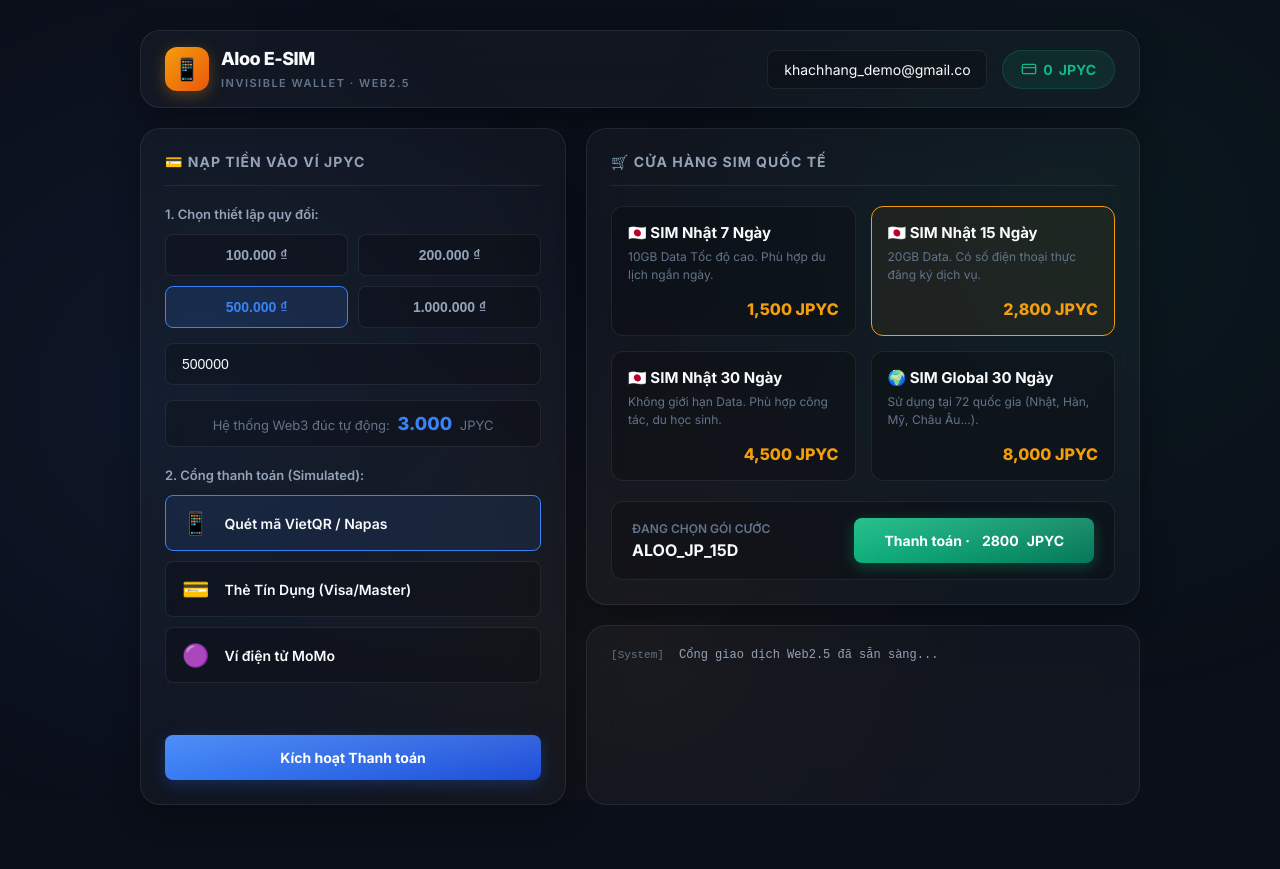
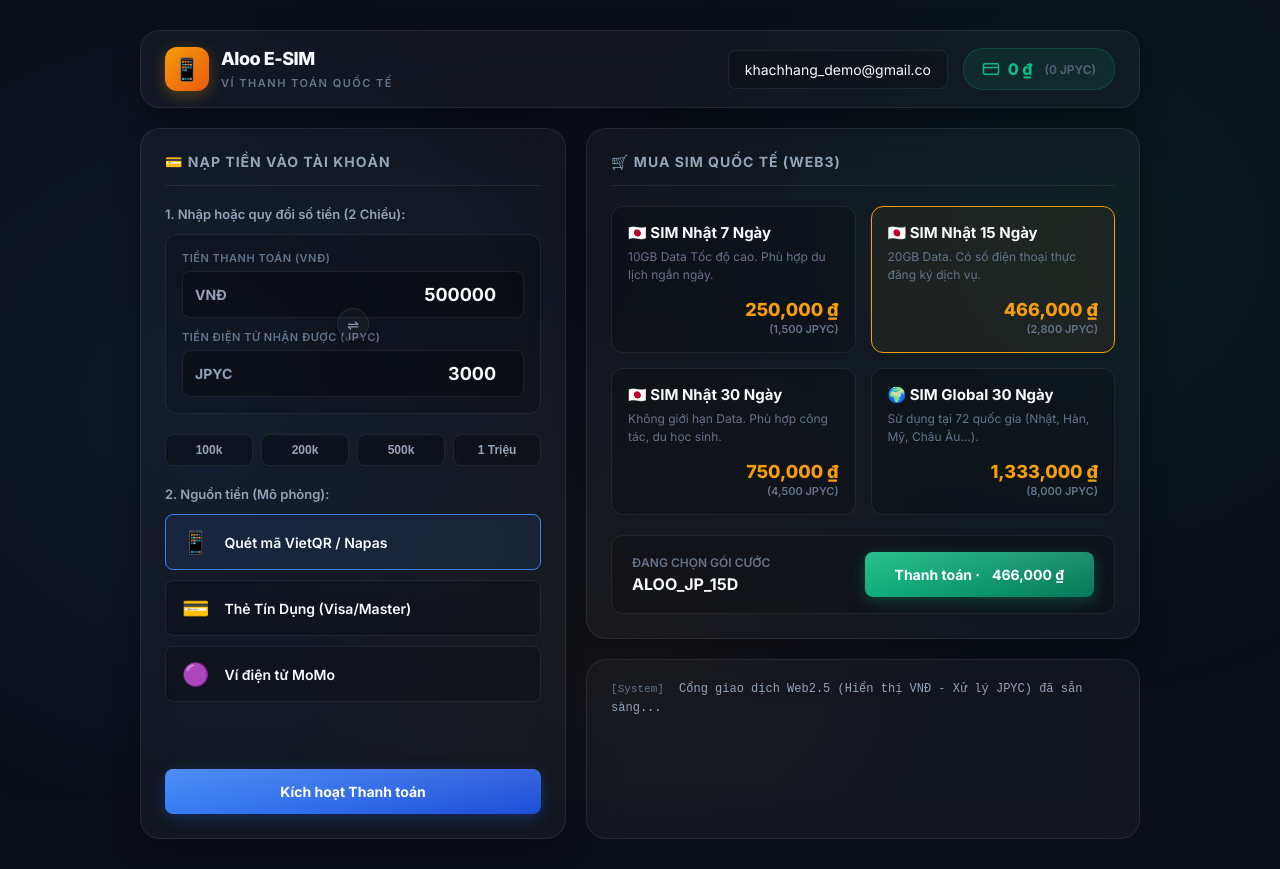
Before and after one commit to Tumiqa/First_Contract, a website: page index.html in a window 1280 px wide. Before the commit the page ends 835 px from the top, so only its background shows below. Drawn offline with Linux system fonts and the light colour scheme; no server answers.

Commit message:
feat: Introduce VNĐ-First UX and Two-Way VND-JPYC Converter

```diff
--- a/index.html
+++ b/index.html
@@ -103,7 +103,10 @@
             border: 1px solid rgba(16, 185, 129, 0.2);
             color: var(--accent);
             padding: 10px 18px; border-radius: 20px;
-            font-weight: 700; font-size: 14px; display: flex; align-items: center; gap: 6px;
+            display: flex; align-items: center; gap: 8px; font-size: 16px; font-weight: 800;
+        }
+        .balance-jpyc-sub {
+            font-size: 12px; font-weight: 600; color: var(--text-3); margin-left: 4px; opacity: 0.8;
         }
 
         /* --- MAIN CONTENT --- */
@@ -125,30 +128,45 @@
             border-bottom: 1px solid var(--border); padding-bottom: 15px; margin-bottom: 20px;
         }
 
-        /* --- LEFT WALL: TOPUP --- */
         .section-label { font-size: 13px; font-weight: 600; color: var(--text-2); margin-bottom: 12px; }
 
-        .topup-grid { display: grid; grid-template-columns: 1fr 1fr; gap: 10px; margin-bottom: 15px; }
-        .topup-btn {
-            background: rgba(0,0,0,0.2); border: 1px solid var(--border); color: var(--text-2);
-            padding: 12px; border-radius: var(--radius-sm); cursor: pointer;
-            font-weight: 600; font-size: 14px; transition: all 0.2s;
+        /* TWO WAY EXCHANGE CALCULATOR */
+        .exchange-calc {
+            background: rgba(0,0,0,0.2); border: 1px solid var(--border);
+            border-radius: var(--radius-md); padding: 16px; margin-bottom: 20px;
+            display: flex; flex-direction: column; gap: 12px; position: relative;
         }
-        .topup-btn:hover { background: var(--surface-hover); color: var(--text-1); }
-        .topup-btn.active { background: rgba(59, 130, 246, 0.15); border-color: var(--primary); color: var(--primary); }
+        .input-group {
+            display: flex; flex-direction: column; gap: 6px;
+        }
+        .input-group label {
+            font-size: 11px; font-weight: 600; color: var(--text-3); text-transform: uppercase; letter-spacing: 0.5px;
+        }
+        .input-wrapper {
+            display: flex; align-items: center; background: rgba(0,0,0,0.3);
+            border: 1px solid var(--border); border-radius: var(--radius-sm);
+            padding: 0 12px; transition: border 0.2s;
+        }
+        .input-wrapper:focus-within { border-color: var(--primary); }
+        .input-wrapper span { font-size: 14px; font-weight: 700; color: var(--text-2); user-select: none; width: 45px; }
+        .input-wrapper input {
+            flex: 1; background: transparent; border: none; color: var(--text-1);
+            padding: 12px 0; font-size: 18px; font-weight: 700; font-family: inherit; outline: none; text-align: right;
+        }
+        .swap-icon {
+            position: absolute; top: 50%; left: 50%; transform: translate(-50%, -50%);
+            width: 32px; height: 32px; background: var(--surface); border: 1px solid var(--border);
+            border-radius: 50%; display: flex; align-items: center; justify-content: center;
+            font-size: 14px; color: var(--text-2); box-shadow: 0 4px 10px rgba(0,0,0,0.5); z-index: 2;
+        }
 
-        .custom-input {
-            width: 100%; background: rgba(0,0,0,0.2); border: 1px solid var(--border);
-            color: var(--text-1); padding: 12px 16px; border-radius: var(--radius-sm);
-            margin-bottom: 15px; font-size: 14px; transition: border 0.3s;
+        .topup-presets { display: flex; gap: 8px; margin-bottom: 20px; }
+        .preset-btn {
+            flex: 1; background: rgba(0,0,0,0.3); border: 1px solid var(--border);
+            color: var(--text-2); padding: 8px 0; border-radius: var(--radius-sm);
+            font-size: 12px; font-weight: 600; cursor: pointer; transition: 0.2s;
         }
-        .custom-input:focus { border-color: var(--primary); outline: none; }
-
-        .preview-box {
-            background: rgba(0,0,0,0.2); border-radius: var(--radius-sm); padding: 12px;
-            text-align: center; font-size: 13px; color: var(--text-3); margin-bottom: 20px; border: 1px solid var(--border);
-        }
-        .preview-box b { color: var(--primary); font-size: 18px; font-weight: 800; display: inline-block; margin: 0 4px; }
+        .preset-btn:hover { background: var(--surface-hover); color: var(--text-1); }
 
         .pay-methods { display: flex; flex-direction: column; gap: 10px; margin-bottom: 25px; flex-grow: 1; }
         .pay-method {
@@ -190,7 +208,10 @@
 
         .product-name { font-weight: 700; font-size: 15px; color: var(--text-1); margin-bottom: 6px; }
         .product-desc { font-size: 12px; color: var(--text-3); line-height: 1.5; margin-bottom: 15px; }
-        .product-price { font-weight: 800; font-size: 16px; color: var(--warning); text-align: right; margin-top: auto; }
+
+        .price-tag { margin-top: auto; display: flex; flex-direction: column; align-items: flex-end; }
+        .price-vnd { font-weight: 800; font-size: 18px; color: var(--warning); }
+        .price-jpyc { font-size: 11px; font-weight: 600; color: var(--text-3); margin-top: 2px; }
 
         .checkout-bar {
             background: rgba(0,0,0,0.2); border: 1px solid var(--border);
@@ -271,14 +292,15 @@
             <div class="logo-icon">📱</div>
             <div class="logo-text">
                 <h1>Aloo E-SIM</h1>
-                <span>Invisible Wallet · Web2.5</span>
+                <span>Ví Thanh Toán Quốc Tế</span>
             </div>
         </div>
         <div class="user-panel">
-            <input type="email" id="email" class="email-input" value="khachhang_demo@gmail.com" title="Email định danh Ví Ẩn" placeholder="Nhập email...">
-            <div class="balance-badge">
-                <svg width="16" height="16" viewBox="0 0 24 24" fill="none" stroke="currentColor" stroke-width="2" stroke-linecap="round" stroke-linejoin="round"><rect x="2" y="5" width="20" height="14" rx="2" ry="2"></rect><line x1="2" y1="10" x2="22" y2="10"></line></svg>
-                <span id="balanceDisplay">0</span> JPYC
+            <input type="email" id="email" class="email-input" value="khachhang_demo@gmail.com" title="Email định danh Ví" placeholder="Nhập email...">
+            <div class="balance-badge" title="Tài sản điện tử JPYC được bảo trợ On-chain">
+                <svg width="18" height="18" viewBox="0 0 24 24" fill="none" stroke="currentColor" stroke-width="2" stroke-linecap="round" stroke-linejoin="round"><rect x="2" y="5" width="20" height="14" rx="2" ry="2"></rect><line x1="2" y1="10" x2="22" y2="10"></line></svg>
+                <span id="balanceDisplayVND">0 ₫</span>
+                <span class="balance-jpyc-sub" id="balanceDisplayJPYC">(0 JPYC)</span>
             </div>
         </div>
     </header>
@@ -286,23 +308,36 @@
     <div class="grid-layout">
         <!-- Left Column: Topup -->
         <div class="card">
-            <div class="card-header">💳 Nạp tiền vào Ví JPYC</div>
+            <div class="card-header">💳 Nạp tiền vào tài khoản</div>
 
-            <div class="section-label">1. Chọn thiết lập quy đổi:</div>
-            <div class="topup-grid">
-                <button class="topup-btn" onclick="selectTopup(100000, this)">100.000 ₫</button>
-                <button class="topup-btn" onclick="selectTopup(200000, this)">200.000 ₫</button>
-                <button class="topup-btn active" onclick="selectTopup(500000, this)">500.000 ₫</button>
-                <button class="topup-btn" onclick="selectTopup(1000000, this)">1.000.000 ₫</button>
+            <div class="section-label">1. Nhập hoặc quy đổi số tiền (2 Chiều):</div>
+
+            <div class="exchange-calc">
+                <div class="input-group">
+                    <label>Tiền thanh toán (VNĐ)</label>
+                    <div class="input-wrapper">
+                        <span>VNĐ</span>
+                        <input type="number" id="inputVND" value="500000" oninput="calcToJPYC()">
+                    </div>
+                </div>
+                <div class="swap-icon">⇌</div>
+                <div class="input-group">
+                    <label>Tiền điện tử nhận được (JPYC)</label>
+                    <div class="input-wrapper">
+                        <span>JPYC</span>
+                        <input type="number" id="inputJPYC" value="3000" oninput="calcToVND()">
+                    </div>
+                </div>
             </div>
 
-            <input type="number" id="customAmount" class="custom-input" value="500000" placeholder="Nhập số tiền VNĐ khác...">
-
-            <div class="preview-box">
-                Hệ thống Web3 đúc tự động: <b id="previewJPYC">3000</b> JPYC
+            <div class="topup-presets">
+                <button class="preset-btn" onclick="setPreset(100000)">100k</button>
+                <button class="preset-btn" onclick="setPreset(200000)">200k</button>
+                <button class="preset-btn" onclick="setPreset(500000)">500k</button>
+                <button class="preset-btn" onclick="setPreset(1000000)">1 Triệu</button>
             </div>
 
-            <div class="section-label">2. Cổng thanh toán (Simulated):</div>
+            <div class="section-label">2. Nguồn tiền (Mô phỏng):</div>
             <div class="pay-methods">
                 <div class="pay-method active" onclick="selectPayMethod('qr', 'VietQR', this)">
                     <span class="icon">📱</span>
@@ -326,7 +361,7 @@
         <!-- Right Column: Store -->
         <div style="display: flex; flex-direction: column; gap: 20px;">
             <div class="card" style="flex-grow: 1;">
-                <div class="card-header">🛒 Cửa hàng SIM Quốc Tế</div>
+                <div class="card-header">🛒 Mua SIM Quốc Tế (Web3)</div>
 
                 <div class="product-grid">
                     <div class="product-item" onclick="selectProduct('ALOO_JP_7D', 1500, this)">
@@ -334,28 +369,40 @@
                             <div class="product-name">🇯🇵 SIM Nhật 7 Ngày</div>
                             <div class="product-desc">10GB Data Tốc độ cao. Phù hợp du lịch ngắn ngày.</div>
                         </div>
-                        <div class="product-price">1,500 JPYC</div>
+                        <div class="price-tag">
+                            <span class="price-vnd">250,000 ₫</span>
+                            <span class="price-jpyc">(1,500 JPYC)</span>
+                        </div>
                     </div>
                     <div class="product-item selected" onclick="selectProduct('ALOO_JP_15D', 2800, this)">
                         <div>
                             <div class="product-name">🇯🇵 SIM Nhật 15 Ngày</div>
                             <div class="product-desc">20GB Data. Có số điện thoại thực đăng ký dịch vụ.</div>
                         </div>
-                        <div class="product-price">2,800 JPYC</div>
+                        <div class="price-tag">
+                            <span class="price-vnd">466,000 ₫</span>
+                            <span class="price-jpyc">(2,800 JPYC)</span>
+                        </div>
                     </div>
                     <div class="product-item" onclick="selectProduct('ALOO_JP_30D', 4500, this)">
                         <div>
                             <div class="product-name">🇯🇵 SIM Nhật 30 Ngày</div>
                             <div class="product-desc">Không giới hạn Data. Phù hợp công tác, du học sinh.</div>
                         </div>
-                        <div class="product-price">4,500 JPYC</div>
+                        <div class="price-tag">
+                            <span class="price-vnd">750,000 ₫</span>
+                            <span class="price-jpyc">(4,500 JPYC)</span>
+                        </div>
                     </div>
                     <div class="product-item" onclick="selectProduct('ALOO_GLOBAL', 8000, this)">
                         <div>
                             <div class="product-name">🌍 SIM Global 30 Ngày</div>
                             <div class="product-desc">Sử dụng tại 72 quốc gia (Nhật, Hàn, Mỹ, Châu Âu...).</div>
                         </div>
-                        <div class="product-price">8,000 JPYC</div>
+                        <div class="price-tag">
+                            <span class="price-vnd">1,333,000 ₫</span>
+                            <span class="price-jpyc">(8,000 JPYC)</span>
+                        </div>
                     </div>
                 </div>
 
@@ -365,13 +412,13 @@
                         <b id="selectedProductName">ALOO_JP_15D</b>
                     </div>
                     <button id="btnBuy" class="btn-action btn-accent" style="width: auto; padding: 14px 30px;">
-                        Thanh toán · <span id="selectedProductPrice" style="margin-left:4px;">2800</span> JPYC
+                        Thanh toán · <span id="selectedProductPriceVND" style="margin-left:4px;">466,000 ₫</span>
                     </button>
                 </div>
             </div>
 
             <div class="logger" id="log">
-                <div class="log-entry"><span class="log-time">[System]</span> <span class="log-msg">Cổng giao dịch Web2.5 đã sẵn sàng...</span></div>
+                <div class="log-entry"><span class="log-time">[System]</span> <span class="log-msg">Cổng giao dịch Web2.5 (Hiển thị VNĐ - Xử lý JPYC) đã sẵn sàng...</span></div>
             </div>
         </div>
     </div>
@@ -391,15 +438,19 @@
 </div>
 
 <script>
-    let currentBalance = 0;
+    const RATE = 500000 / 3000; // 1 JPYC = 166.666 VND
+    let currentBalanceJPYC = 0;
+
     let selectedOrder = "ALOO_JP_15D";
-    let selectedPrice = 2800;
+    let selectedPriceJPYC = 2800;
+
     let currentMethodCode = "qr";
     let currentMethodName = "VietQR";
 
     const API = "http://localhost:8000";
     const logDiv = document.getElementById('log');
-    const inputAmount = document.getElementById('customAmount');
+    const inputVND = document.getElementById('inputVND');
+    const inputJPYC = document.getElementById('inputJPYC');
     const paymentModal = document.getElementById('paymentModal');
 
     function log(msg, type='msg') {
@@ -408,19 +459,29 @@
         logDiv.scrollTop = logDiv.scrollHeight;
     }
 
-    // Topup Logic
-    function selectTopup(amount, el) {
-        document.querySelectorAll('.topup-btn').forEach(b => b.classList.remove('active'));
-        el.classList.add('active');
-        inputAmount.value = amount;
-        updatePreview();
+    // Two-way calculator logic
+    function calcToJPYC() {
+        const vnd = parseInt(inputVND.value) || 0;
+        inputJPYC.value = Math.round(vnd / RATE);
     }
 
-    inputAmount.addEventListener('input', updatePreview);
+    function calcToVND() {
+        const jpyc = parseInt(inputJPYC.value) || 0;
+        inputVND.value = Math.round(jpyc * RATE);
+    }
 
-    function updatePreview() {
-        const vnd = parseInt(inputAmount.value) || 0;
-        document.getElementById('previewJPYC').innerText = Math.round(vnd * 3000 / 500000).toLocaleString('vi-VN');
+    function setPreset(vnd) {
+        inputVND.value = vnd;
+        calcToJPYC();
+    }
+
+    // Refresh balance UI (VND Primary)
+    function refreshBalanceUI(jpyc) {
+        currentBalanceJPYC = jpyc;
+        const vnd = Math.round(jpyc * RATE);
+
+        document.getElementById('balanceDisplayVND').innerText = vnd.toLocaleString('vi-VN') + " ₫";
+        document.getElementById('balanceDisplayJPYC').innerText = `(${jpyc.toLocaleString('vi-VN')} JPYC)`;
     }
 
     // Payment Methods Logic
@@ -432,18 +493,21 @@
     }
 
     // Shop Product Logic
-    function selectProduct(orderId, price, el) {
+    function selectProduct(orderId, priceJPYC, el) {
         document.querySelectorAll('.product-item').forEach(i => i.classList.remove('selected'));
         el.classList.add('selected');
+
         selectedOrder = orderId;
-        selectedPrice = price;
+        selectedPriceJPYC = priceJPYC;
+
+        const vnd = Math.round(priceJPYC * RATE);
         document.getElementById('selectedProductName').innerText = orderId;
-        document.getElementById('selectedProductPrice').innerText = price;
+        document.getElementById('selectedProductPriceVND').innerText = vnd.toLocaleString('vi-VN') + " ₫";
     }
 
     // Modal Triggers
     document.getElementById('btnOpenTopupModal').onclick = () => {
-        const vnd = parseInt(inputAmount.value);
+        const vnd = parseInt(inputVND.value);
         if(!vnd || vnd < 10000) return alert("Số tiền nạp tối thiểu 10.000đ");
 
         document.getElementById('modalAmount').innerText = vnd.toLocaleString('vi-VN') + " ₫";
@@ -455,7 +519,7 @@
                 <div class="qr-placeholder">
                     <img src="https://upload.wikimedia.org/wikipedia/commons/d/d0/QR_code_for_mobile_English_Wikipedia.svg" width="160" style="opacity:0.8;">
                 </div>
-                <p style="font-size: 13px; color: var(--text-2); margin-bottom:20px;">Mở ứng dụng ngân hàng quét mã QR trên</p>
+                <p style="font-size: 13px; color: var(--text-2); margin-bottom:20px;">Mở ứng dụng ngân hàng quét mã để thanh toán <b>${vnd.toLocaleString('vi-VN')} ₫</b></p>
             `;
         } else {
             document.getElementById('modalTitle').innerText = "Thanh toán Thẻ Quốc Tế";
@@ -482,13 +546,15 @@
     // API Topup
     document.getElementById('btnConfirmPayment').onclick = async () => {
         const email = document.getElementById('email').value;
-        const vndAmount = parseInt(inputAmount.value);
+        const vndAmount = parseInt(inputVND.value);
+        const jpycAmountExpected = parseInt(inputJPYC.value);
+
         const btn = document.getElementById('btnConfirmPayment');
-
         btn.innerText = "Đang chuyển JPYC on-chain...";
         btn.disabled = true;
 
-        log(`🟡 Khách hàng đã thanh toán qua ${currentMethodName}. Đang kích hoạt Custodial Relayer...`, 'warn');
+        log(`🟡 Cổng Ngân Hàng: Đã nhận ${vndAmount.toLocaleString('vi-VN')} ₫ qua ${currentMethodName}.`, 'warn');
+        log(`🟡 Kích hoạt Ví Tổng: Tự động đúc ${jpycAmountExpected.toLocaleString('vi-VN')} điện tử (JPYC)...`, 'warn');
 
         try {
             const res = await fetch(`${API}/api/topup`, {
@@ -499,9 +565,8 @@
             const data = await res.json();
 
             if(data.status === "success") {
-                currentBalance = data.new_balance;
-                document.getElementById('balanceDisplay').innerText = currentBalance.toLocaleString('vi-VN');
-                log(`🟢 Web3 Success: Đã thay mặt khách chuyển <b>${data.jpyc_received} JPYC</b> vào Ví Ẩn.`, 'ok');
+                refreshBalanceUI(data.new_balance);
+                log(`🟢 Blockchain: Đã cấp quyền <b>${data.jpyc_received} JPYC</b> vào Ví Ẩn Web3.`, 'ok');
                 log(`🔗 TxHash: <a href="https://sepolia.etherscan.io/tx/${data.txHash}" target="_blank" class="log-tx">${data.txHash.slice(0,30)}...</a>`, 'msg');
                 closeModal();
             } else {
@@ -509,7 +574,7 @@
                 closeModal();
             }
         } catch (e) {
-            log("🔴 Mất kết nối tới API Backend (port 8000)!", 'err');
+            log("🔴 Mất kết nối tới API Backend (port 8000)! Vui lòng bật Terminal chạy Python.", 'err');
             closeModal();
         }
     };
@@ -517,42 +582,44 @@
     // API Buy SIM
     document.getElementById('btnBuy').onclick = async () => {
         const email = document.getElementById('email').value;
-        if(currentBalance < selectedPrice) {
-            alert(`Số dư không đủ! Cần ${selectedPrice} JPYC. Vui lòng nạp thêm tiền qua thẻ hoặc QR.`);
+        if(currentBalanceJPYC < selectedPriceJPYC) {
+            const missingJPYC = selectedPriceJPYC - currentBalanceJPYC;
+            const missingVND = Math.round(missingJPYC * RATE);
+            alert(`Tài khoản không đủ tiền!\nBạn thiếu khoảng ${missingVND.toLocaleString('vi-VN')} ₫ (${missingJPYC} JPYC).`);
+            setPreset(missingVND);
             return;
         }
 
         const btn = document.getElementById('btnBuy');
-        btn.innerHTML = "Đang ký On-chain...";
+        const oldText = btn.innerHTML;
+        btn.innerHTML = "Đang ký on-chain...";
         btn.disabled = true;
 
-        log(`🟡 Backend đang đóng vai trò Ví Ẩn, gọi Smart Contract cho ID <b>${selectedOrder}</b>...`, 'warn');
+        log(`🟡 Tài khoản khách trừ <b>${(selectedPriceJPYC * RATE).toLocaleString('vi-VN')} ₫</b>.`, 'warn');
+        log(`🟡 Backend đang dùng cấu trúc Ví Ẩn chuyển <b>${selectedPriceJPYC} JPYC</b> vào Smart Contract...`, 'warn');
 
         try {
             const res = await fetch(`${API}/api/buy-sim`, {
                 method: 'POST',
                 headers: { 'Content-Type': 'application/json' },
-                body: JSON.stringify({ email: email, orderId: selectedOrder, jpyc_amount: selectedPrice })
+                body: JSON.stringify({ email: email, orderId: selectedOrder, jpyc_amount: selectedPriceJPYC })
             });
             const data = await res.json();
 
             if(data.status === "success") {
-                currentBalance = data.remaining;
-                document.getElementById('balanceDisplay').innerText = currentBalance.toLocaleString('vi-VN');
-                log(`🟢 Mua SIM thành công! Bút toán Smart Contract đã ghi nhận.`, 'ok');
-                log(`🔗 Smart Contract Tx: <a href="https://sepolia.etherscan.io/tx/${data.txHash}" target="_blank" class="log-tx">${data.txHash.slice(0,30)}...</a>`, 'msg');
+                refreshBalanceUI(data.remaining);
+                log(`🟢 Hoàn tất! Smart Contract xác nhận khách mua SIM thành công.`, 'ok');
+                log(`🔗 TxHash: <a href="https://sepolia.etherscan.io/tx/${data.txHash}" target="_blank" class="log-tx">${data.txHash.slice(0,30)}...</a>`, 'msg');
             } else {
-                log(`🔴 Lỗi Smart Contract: ${data.detail}`, 'err');
+                log(`🔴 Lỗi Blockchain: ${data.detail}`, 'err');
             }
         } catch (e) {
-            log("🔴 Lỗi Web3 Backend: Không call được Smart Contract!", 'err');
+            log("🔴 Lỗi kết nối API Backend!", 'err');
         }
 
-        btn.innerHTML = `Thanh toán · <span style="margin-left:4px;">${selectedPrice}</span> JPYC`;
+        btn.innerHTML = oldText;
         btn.disabled = false;
     };
-
-    updatePreview();
 
     // Auto load balance
     (async () => {
@@ -564,8 +631,7 @@
             });
             if(res.ok) {
                 const data = await res.json();
-                currentBalance = data.balance;
-                document.getElementById('balanceDisplay').innerText = currentBalance.toLocaleString('vi-VN');
+                refreshBalanceUI(data.balance);
             }
         } catch (e) {}
     })();
```
